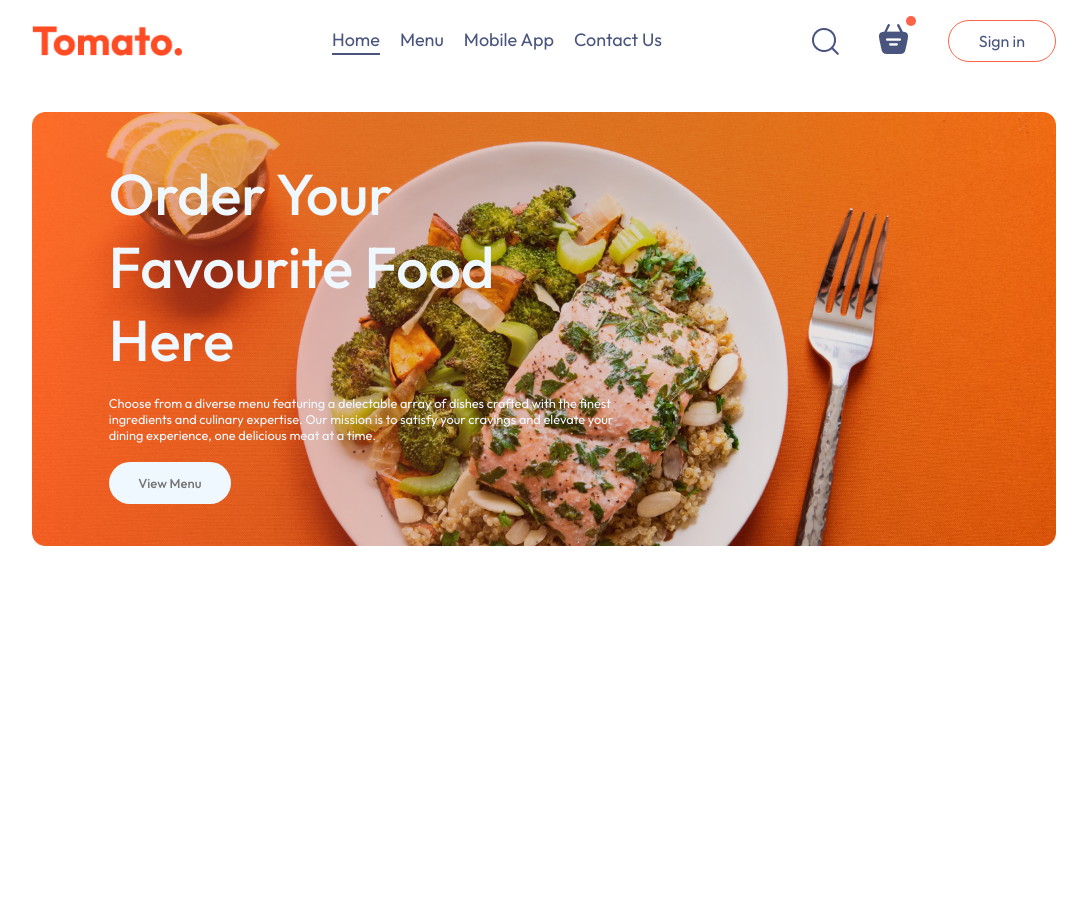
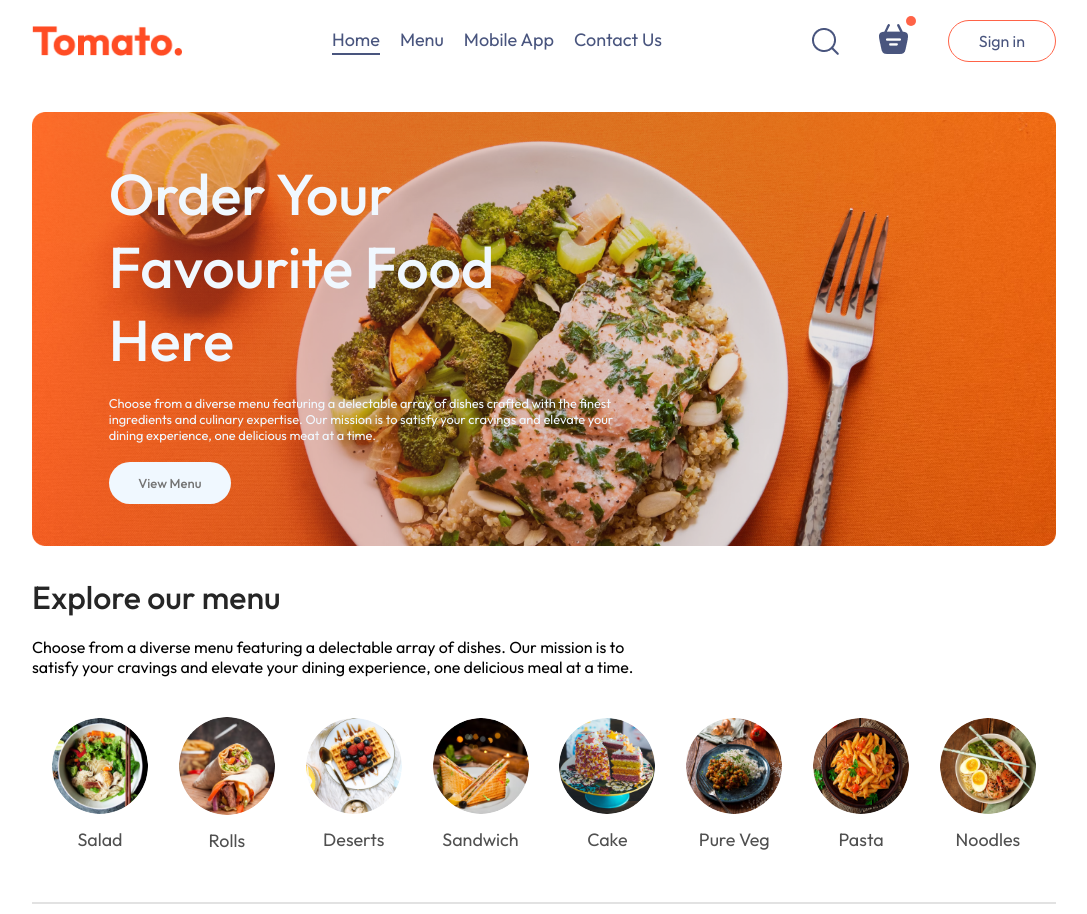
Before and after one commit to excorsite/Food-Order, a React (Vite) app in the folder Frontend/: page / in a window 1280 px wide. Shown: the whole page, without its empty margins (96-1183 px from the left). Before the commit the page ends 800 px from the top, so only its background shows below. Built offline with nearby package versions, Linux system fonts and the light colour scheme.

Commit message:
explore menu

```diff
--- /dev/null
+++ b/Frontend/src/components/ExploreMenu/ExploreMenu.css
@@ -0,0 +1,45 @@
+.explore-menu {
+  display: flex;
+  flex-direction: column;
+  gap: 20px;
+}
+.explore-menu h1 {
+  color: #262626;
+  font-weight: 500;
+}
+
+.explore-menu-text {
+  max-width: 60%;
+  columns: #808080;
+}
+.explore-menu-list {
+  display: flex;
+  justify-content: space-between;
+  align-items: center;
+  gap: 30px;
+  text-align: center;
+  margin: 20px;
+  overflow-x: scroll;
+}
+.explore-menu-list::-webkit-scrollbar {
+  display: none;
+}
+.explore-menu-list-item img {
+  width: 7.5vw;
+  min-width: 80px;
+  cursor: pointer;
+  border-radius: 50%;
+  transition: 0.3s;
+}
+.explore-menu-list-item p {
+  margin-top: 10px;
+  color: #505050;
+  font-size: max(1.4vw, 16px);
+  cursor: pointer;
+}
+.explore-menu hr {
+  margin: 10px 0px;
+  height: 2px;
+  background-color: #e2e2e2;
+  border: none;
+}
--- /dev/null
+++ b/Frontend/src/components/ExploreMenu/ExploreMenu.jsx
@@ -0,0 +1,41 @@
+import React from "react";
+import "./ExploreMenu.css";
+import { menu_list } from "../../assets/assets";
+
+const ExploreMenu = ({ category, setCategory }) => {
+  return (
+    <div className="explore-menu" id="explore-menu">
+      <h1>Explore our menu</h1>
+      <p className="explore-menu-text">
+        Choose from a diverse menu featuring a delectable array of dishes. Our
+        mission is to satisfy your cravings and elevate your dining experience,
+        one delicious meal at a time.
+      </p>
+      <div className="explore-menu-list">
+        {menu_list.map((item, index) => {
+          return (
+            <div
+              onClick={() =>
+                setCategory((prev) =>
+                  prev === item.menu_name ? "All" : item.menu_name
+                )
+              }
+              key={index}
+              className="explore-menu-list-item"
+            >
+              <img
+                className={category === item.menu_name ? "active" : ""}
+                src={item.menu_image}
+                alt=""
+              />
+              <p>{item.menu_name}</p>
+            </div>
+          );
+        })}
+      </div>
+      <hr />
+    </div>
+  );
+};
+
+export default ExploreMenu;
--- a/Frontend/src/components/Header/Header.css
+++ b/Frontend/src/components/Header/Header.css
@@ -15,6 +15,7 @@
   max-width: 50%;
   bottom: 10%;
   left: 6vw;
+  animation: fadeIn 3s;
 }
 
 .header-contents h2 {
--- a/Frontend/src/index.css
+++ b/Frontend/src/index.css
@@ -40,3 +40,12 @@
 .navbar button:hover {
   background-color: #fff4f2;
 }
+
+@keyframes fadeIn {
+  0% {
+    opacity: 0;
+  }
+  100% {
+    opacity: 1;
+  }
+}
--- a/Frontend/src/pages/Home/Home.jsx
+++ b/Frontend/src/pages/Home/Home.jsx
@@ -1,11 +1,14 @@
-import React from "react";
+import React, { useState } from "react";
 import "./home.css";
 import Header from "../../components/Header/Header";
+import ExploreMenu from "../../components/ExploreMenu/ExploreMenu";
 
 const Home = () => {
+  const [category, setCategory] = useState("All");
   return (
     <div>
       <Header />
+      <ExploreMenu category={category} setCategory={setCategory} />
     </div>
   );
 };
```
